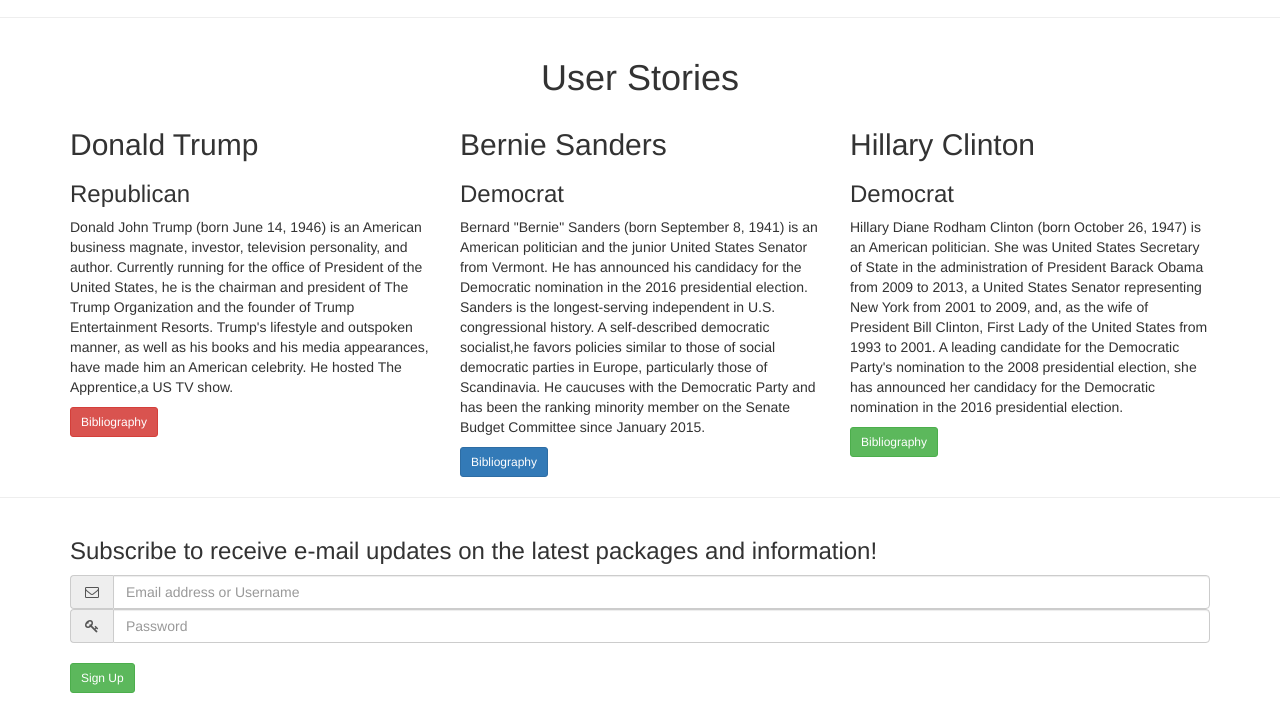
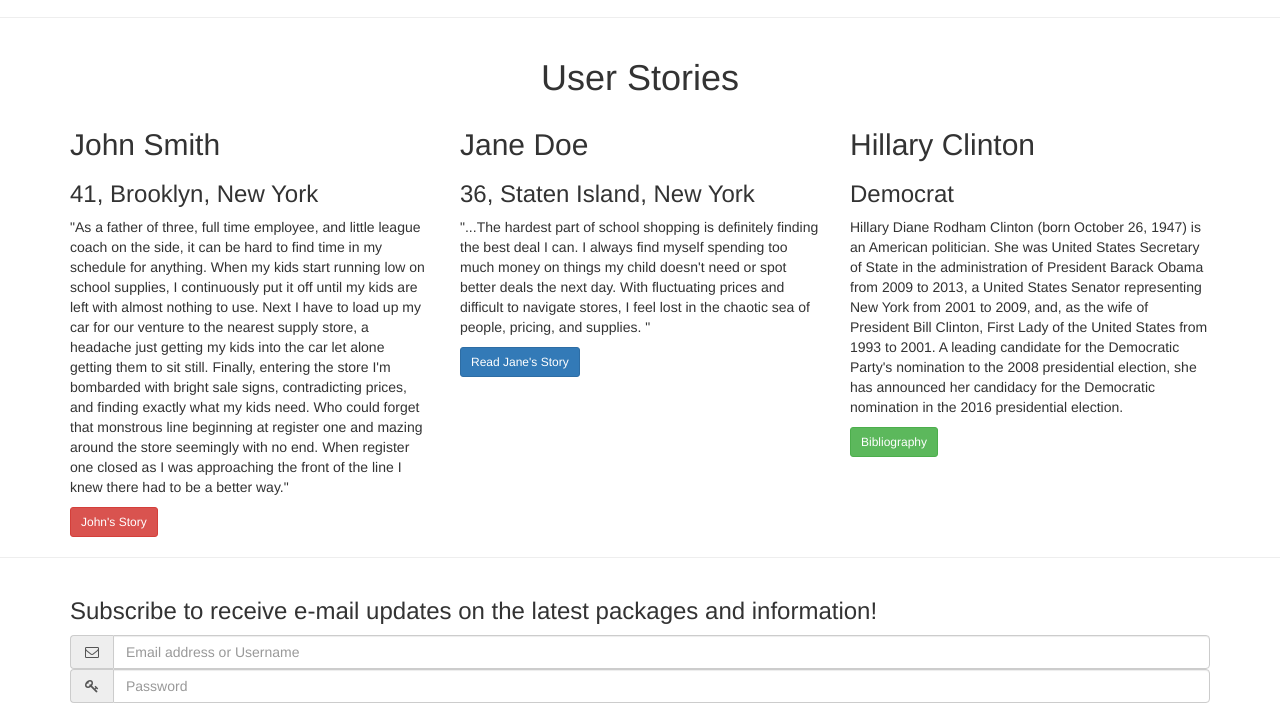
Before and after one commit to camillakhan/Box-It, a plain HTML site: page index.html in a window 1280 px wide. Shown: the part 708-1428 px from the top of the page. Drawn offline with nearby package versions, Linux system fonts and the light colour scheme.

Commit message:
Toggle Buttons+User Stories

```diff
--- a/index.html
+++ b/index.html
@@ -126,20 +126,27 @@
 		</center>
 		</div>
 		<div class="row">
+			<!--BUTTON DIV 1-->
 			<div class="col-xs-4 col-lg-4">
-				<h2>Donald Trump</h2>
-				<h3>Republican</h3>
-				<p>Donald John Trump (born June 14, 1946) is an American business magnate, investor, television personality, and author. Currently running for the office of President of the United States, he is the chairman and president of The Trump Organization and the founder of Trump Entertainment Resorts. Trump's lifestyle and outspoken manner, as well as his books and his media appearances, have made him an American celebrity. He hosted The Apprentice,a US TV show.</p>
-				<a class="btn btn-danger btn-sm" href="https://en.wikipedia.org/wiki/donald_trump" role="button">Bibliography</a>
+				<!--TEXT DIV 1-->
+				<div id="user-1">
+					<h2>John Smith</h2>
+					<h3>41, Brooklyn, New York</h3>
+					<p>"As a father of three, full time employee, and little league coach on the side, it can be hard to find time in my schedule for anything. When my kids start running low on school supplies, I continuously put it off until my kids are left with almost nothing to use. Next I have to load up my car for our venture to the nearest supply store, a headache just getting my kids into the car let alone getting them to sit still. Finally, entering the store I'm bombarded with bright sale signs, contradicting prices, and finding exactly what my kids need. Who could forget that monstrous line beginning at register one and mazing around the store seemingly with no end. When register one closed as I was approaching the front of the line I knew there had to be a better way."</p>
+				</div><!--END TEXT DIV 1-->
+				<a id="user-1-button"class="btn btn-danger btn-sm" role="button">John's Story</a>
+			</div><!--END BUTTON DIV 1-->
+			<div class="col-xs-4 col-lg-4">
+				<!--TEXT DIV 2-->
+				<div class="user-2">
+					<h2>Jane Doe</h2>
+					<h3>36, Staten Island, New York</h3>
+					<p>"...The hardest part of school shopping is definitely finding the best deal I can. I always find myself spending too much money on things my child doesn't need or spot better deals the next day. With fluctuating prices and difficult to navigate stores, I feel lost in the chaotic sea of people, pricing, and supplies. "</p>
+				</div>
+				<!--END TEXT DIV 2-->
+				<a class="btn btn-primary btn-sm" href="https://en.wikipedia.org/wiki/bernie_sanders" role="button">Read Jane's Story</a>
 			</div>
-
-			<div class="col-xs-4 col-lg-4">
-				<h2>Bernie Sanders</h2>
-				<h3>Democrat</h3>
-				<p>Bernard "Bernie" Sanders (born September 8, 1941) is an American politician and the junior United States Senator from Vermont. He has announced his candidacy for the Democratic nomination in the 2016 presidential election. <br>
-				Sanders is the longest-serving independent in U.S. congressional history. A self-described democratic socialist,he favors policies similar to those of social democratic parties in Europe, particularly those of Scandinavia. He caucuses with the Democratic Party and has been the ranking minority member on the Senate Budget Committee since January 2015.</p>
-				<a class="btn btn-primary btn-sm" href="https://en.wikipedia.org/wiki/bernie_sanders" role="button">Bibliography</a>
-			</div>
+			<!--END BUTTON DIV 2-->
 
 			<div class="col-xs-4 col-lg-4">
 				<h2>Hillary Clinton</h2>
@@ -209,5 +216,6 @@
 
 	<script src="http://code.jquery.com/jquery-1.11.3.min.js"></script>
 	<script src="https://maxcdn.bootstrapcdn.com/bootstrap/3.3.5/js/bootstrap.min.js"></script>
+	<script type="text/javascript"src="script.js"></script>
 </body>
 </html>
--- a/script.js
+++ b/script.js
@@ -0,0 +1,3 @@
+$('#user-1-button').click(function(){
+	$('#user-1').toggle();
+});
```
